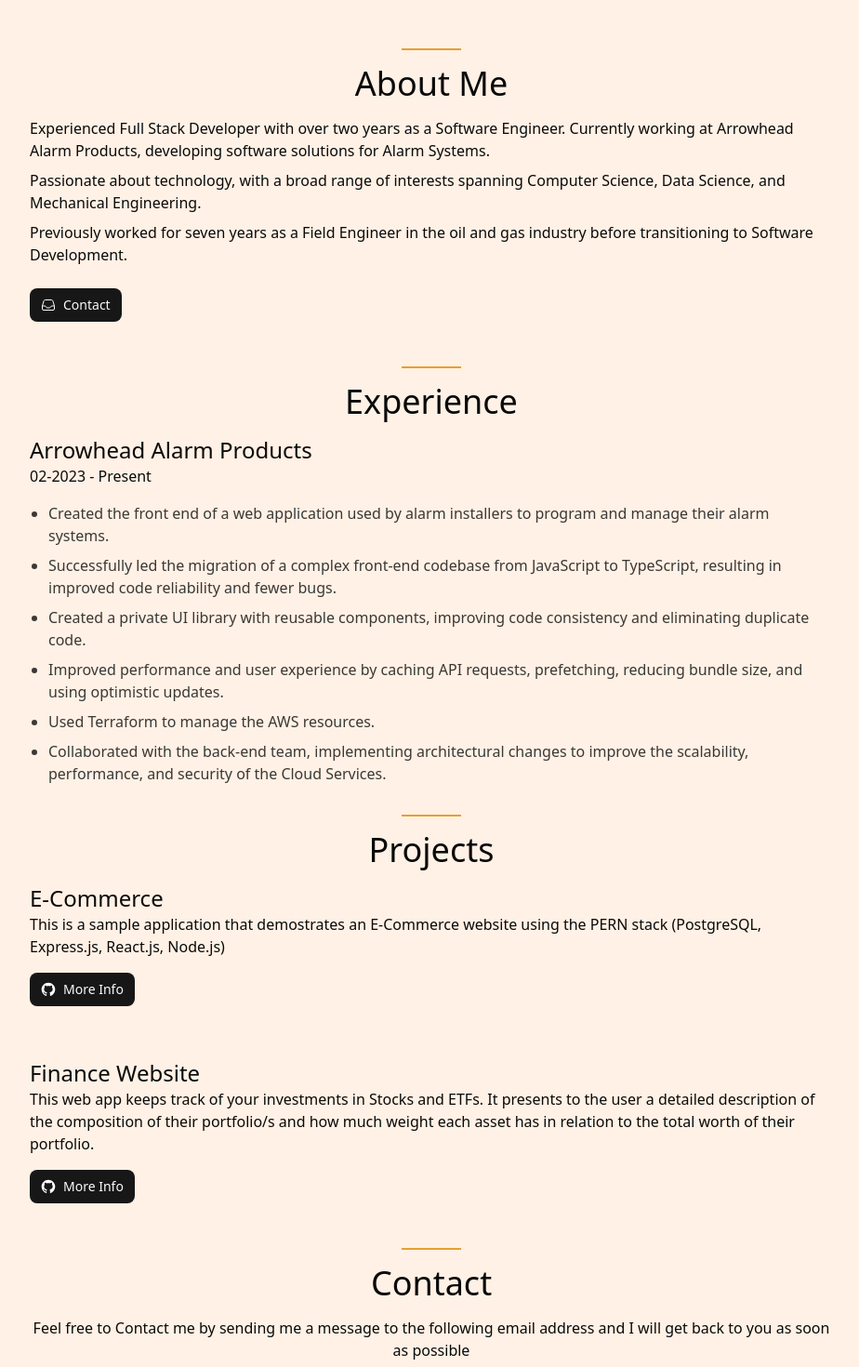
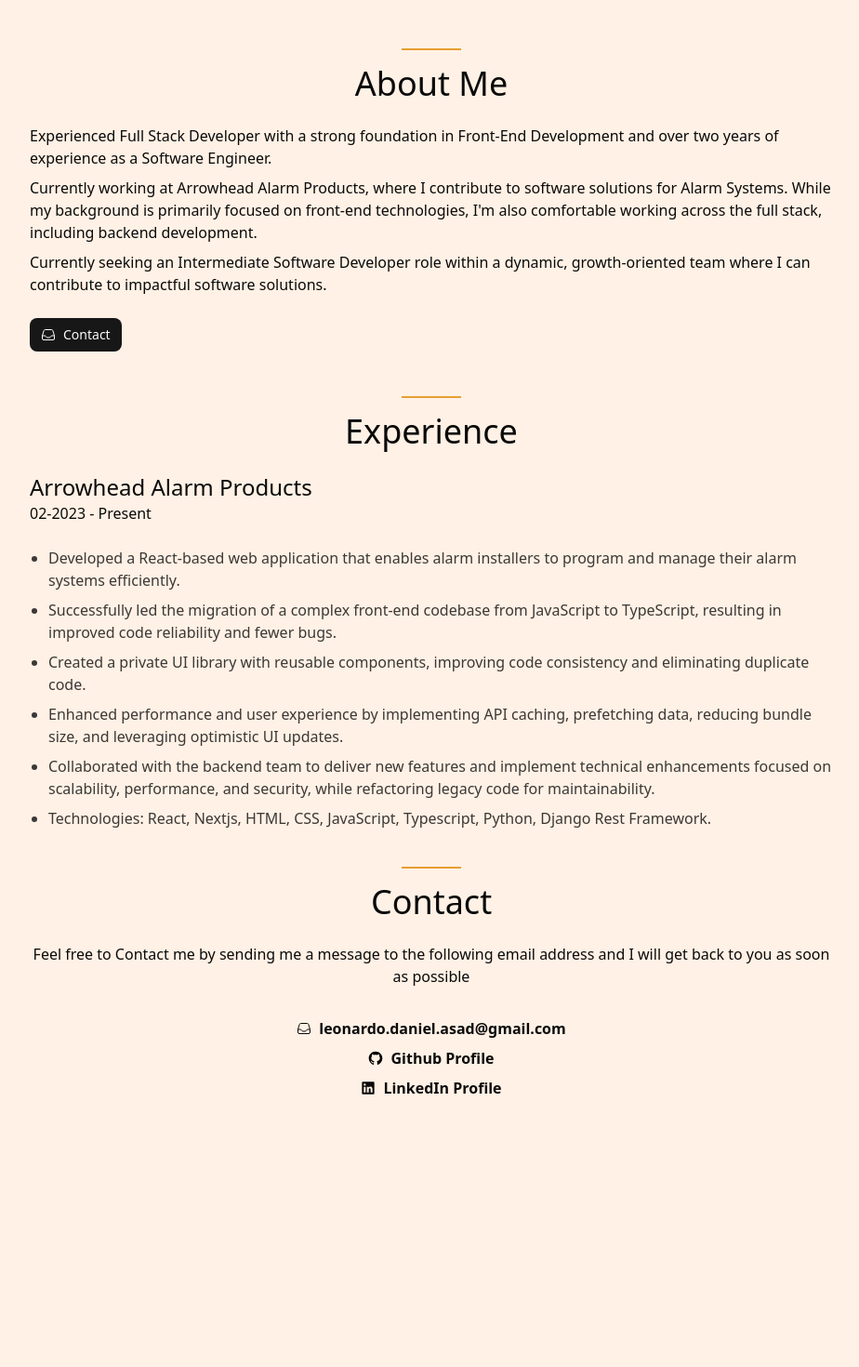
Before and after one commit to leonardo-asad/personal-website, a Next.js app: page / in a window 1280 px wide. Shown: the part 780-2250 px from the top of the page at 93% size, without its empty margins (176-1100 px from the left). After the commit the page ends 2050 px from the top, so only its background shows below. Built offline with nearby package versions, Linux system fonts and the light colour scheme; a web font is replaced by a local one.

Commit message:
update content

```diff
--- a/app/page.tsx
+++ b/app/page.tsx
@@ -37,22 +37,25 @@
         </section>
         <hr className="border-t-2 border-(--divider) w-16 mx-auto" />
         <section id="about-me" className="py-4 ">
-          <h1 className="text-4xl text-center mb-4">About Me</h1>
+          <h1 className="text-4xl text-center mb-6">About Me</h1>
           <div className="grid grid-cols-1 my-4">
             <div>
               <p className="mb-2">
-                Experienced Full Stack Developer with over two years as a
-                Software Engineer. Currently working at Arrowhead Alarm
-                Products, developing software solutions for Alarm Systems.
+                Experienced Full Stack Developer with a strong foundation in
+                Front-End Development and over two years of experience as a
+                Software Engineer.
               </p>
               <p className="mb-2">
-                Passionate about technology, with a broad range of interests
-                spanning Computer Science, Data Science, and Mechanical
-                Engineering.
+                Currently working at Arrowhead Alarm Products, where I
+                contribute to software solutions for Alarm Systems. While my
+                background is primarily focused on front-end technologies,
+                I&apos;m also comfortable working across the full stack,
+                including backend development.
               </p>
               <p className="mb-2">
-                Previously worked for seven years as a Field Engineer in the oil
-                and gas industry before transitioning to Software Development.
+                Currently seeking an Intermediate Software Developer role within
+                a dynamic, growth-oriented team where I can contribute to
+                impactful software solutions.
               </p>
               <Link
                 className={`${buttonVariants({
@@ -77,35 +80,17 @@
                 Contact
               </Link>
             </div>
-            {/* <div>
-              <h2 className="text-2xl mb-4">My Skills</h2>
-              <div className="flex flex-row flex-wrap gap-2">
-                {[
-                  "HTML",
-                  "CSS",
-                  "Javascript",
-                  "React",
-                  "Python",
-                  "Django",
-                  "Typescript",
-                ].map((skill) => (
-                  <Badge key={skill} variant="outline">
-                    {skill}
-                  </Badge>
-                ))}
-              </div>
-            </div> */}
           </div>
         </section>
         <hr className="border-t-2 border-(--divider) w-16 mx-auto" />
         <section id="experience" className="my-4">
-          <h1 className="text-4xl text-center mb-4">Experience</h1>
+          <h1 className="text-4xl text-center mb-6">Experience</h1>
           <h2 className="text-2xl">Arrowhead Alarm Products</h2>
           <h3>02-2023 - Present</h3>
-          <ul className="list-disc list-outside space-y-2 pl-5 text-foreground/80 my-4">
+          <ul className="list-disc list-outside space-y-2 pl-5 text-foreground/80 my-6">
             <li>
-              Created the front end of a web application used by alarm
-              installers to program and manage their alarm systems.
+              Developed a React-based web application that enables alarm
+              installers to program and manage their alarm systems efficiently.
             </li>
             <li>
               Successfully led the migration of a complex front-end codebase
@@ -117,90 +102,25 @@
               code consistency and eliminating duplicate code.
             </li>
             <li>
-              Improved performance and user experience by caching API requests,
-              prefetching, reducing bundle size, and using optimistic updates.
+              Enhanced performance and user experience by implementing API
+              caching, prefetching data, reducing bundle size, and leveraging
+              optimistic UI updates.
             </li>
-            <li>Used Terraform to manage the AWS resources.</li>
             <li>
-              Collaborated with the back-end team, implementing architectural
-              changes to improve the scalability, performance, and security of
-              the Cloud Services.
+              Collaborated with the backend team to deliver new features and
+              implement technical enhancements focused on scalability,
+              performance, and security, while refactoring legacy code for
+              maintainability.
+            </li>
+            <li>
+              Technologies: React, Nextjs, HTML, CSS, JavaScript, Typescript,
+              Python, Django Rest Framework.
             </li>
           </ul>
         </section>
         <hr className="border-t-2 border-(--divider) w-16 mx-auto" />
-        <section id="projects" className="py-4">
-          <h1 className="text-4xl text-center mb-4">Projects</h1>
-          <div className="grid grid-rows-2 my-4 gap-4">
-            <div>
-              <h2 className="text-2xl">E-Commerce</h2>
-              <p>
-                This is a sample application that demostrates an E-Commerce
-                website using the PERN stack (PostgreSQL, Express.js, React.js,
-                Node.js)
-              </p>
-              <Link
-                className={`${buttonVariants({
-                  variant: "default",
-                })} max-w-fit my-4`}
-                href="https://github.com/leonardo-asad/E-Commerce"
-                target="_blank"
-              >
-                <svg
-                  height="32"
-                  aria-hidden="true"
-                  viewBox="0 0 24 24"
-                  version="1.1"
-                  width="32"
-                  data-view-component="true"
-                  className="size-4"
-                >
-                  <path
-                    fill="#fff"
-                    d="M12 1C5.9225 1 1 5.9225 1 12C1 16.8675 4.14875 20.9787 8.52125 22.4362C9.07125 22.5325 9.2775 22.2025 9.2775 21.9137C9.2775 21.6525 9.26375 20.7862 9.26375 19.865C6.5 20.3737 5.785 19.1912 5.565 18.5725C5.44125 18.2562 4.905 17.28 4.4375 17.0187C4.0525 16.8125 3.5025 16.3037 4.42375 16.29C5.29 16.2762 5.90875 17.0875 6.115 17.4175C7.105 19.0812 8.68625 18.6137 9.31875 18.325C9.415 17.61 9.70375 17.1287 10.02 16.8537C7.5725 16.5787 5.015 15.63 5.015 11.4225C5.015 10.2262 5.44125 9.23625 6.1425 8.46625C6.0325 8.19125 5.6475 7.06375 6.2525 5.55125C6.2525 5.55125 7.17375 5.2625 9.2775 6.67875C10.1575 6.43125 11.0925 6.3075 12.0275 6.3075C12.9625 6.3075 13.8975 6.43125 14.7775 6.67875C16.8813 5.24875 17.8025 5.55125 17.8025 5.55125C18.4075 7.06375 18.0225 8.19125 17.9125 8.46625C18.6138 9.23625 19.04 10.2125 19.04 11.4225C19.04 15.6437 16.4688 16.5787 14.0213 16.8537C14.42 17.1975 14.7638 17.8575 14.7638 18.8887C14.7638 20.36 14.75 21.5425 14.75 21.9137C14.75 22.2025 14.9563 22.5462 15.5063 22.4362C19.8513 20.9787 23 16.8537 23 12C23 5.9225 18.0775 1 12 1Z"
-                  ></path>
-                </svg>
-                More Info
-              </Link>
-            </div>
-
-            <div>
-              <h2 className="text-2xl">Finance Website</h2>
-              <p>
-                This web app keeps track of your investments in Stocks and ETFs.
-                It presents to the user a detailed description of the
-                composition of their portfolio/s and how much weight each asset
-                has in relation to the total worth of their portfolio.
-              </p>
-              <Link
-                className={`${buttonVariants({
-                  variant: "default",
-                })} max-w-fit my-4`}
-                href="https://github.com/leonardo-asad/Portfolio-App"
-                target="_blank"
-              >
-                <svg
-                  height="32"
-                  aria-hidden="true"
-                  viewBox="0 0 24 24"
-                  version="1.1"
-                  width="32"
-                  data-view-component="true"
-                  className="size-4"
-                >
-                  <path
-                    fill="#fff"
-                    d="M12 1C5.9225 1 1 5.9225 1 12C1 16.8675 4.14875 20.9787 8.52125 22.4362C9.07125 22.5325 9.2775 22.2025 9.2775 21.9137C9.2775 21.6525 9.26375 20.7862 9.26375 19.865C6.5 20.3737 5.785 19.1912 5.565 18.5725C5.44125 18.2562 4.905 17.28 4.4375 17.0187C4.0525 16.8125 3.5025 16.3037 4.42375 16.29C5.29 16.2762 5.90875 17.0875 6.115 17.4175C7.105 19.0812 8.68625 18.6137 9.31875 18.325C9.415 17.61 9.70375 17.1287 10.02 16.8537C7.5725 16.5787 5.015 15.63 5.015 11.4225C5.015 10.2262 5.44125 9.23625 6.1425 8.46625C6.0325 8.19125 5.6475 7.06375 6.2525 5.55125C6.2525 5.55125 7.17375 5.2625 9.2775 6.67875C10.1575 6.43125 11.0925 6.3075 12.0275 6.3075C12.9625 6.3075 13.8975 6.43125 14.7775 6.67875C16.8813 5.24875 17.8025 5.55125 17.8025 5.55125C18.4075 7.06375 18.0225 8.19125 17.9125 8.46625C18.6138 9.23625 19.04 10.2125 19.04 11.4225C19.04 15.6437 16.4688 16.5787 14.0213 16.8537C14.42 17.1975 14.7638 17.8575 14.7638 18.8887C14.7638 20.36 14.75 21.5425 14.75 21.9137C14.75 22.2025 14.9563 22.5462 15.5063 22.4362C19.8513 20.9787 23 16.8537 23 12C23 5.9225 18.0775 1 12 1Z"
-                  ></path>
-                </svg>
-                More Info
-              </Link>
-            </div>
-          </div>
-        </section>
-        <hr className="border-t-2 border-(--divider) w-16 mx-auto" />
         <section id="contact" className="text-center py-4 flex flex-col">
-          <h1 className="text-4xl mb-4">Contact</h1>
+          <h1 className="text-4xl mb-6">Contact</h1>
           <h3 className="mb-8">
             Feel free to Contact me by sending me a message to the following
             email address and I will get back to you as soon as possible
```
